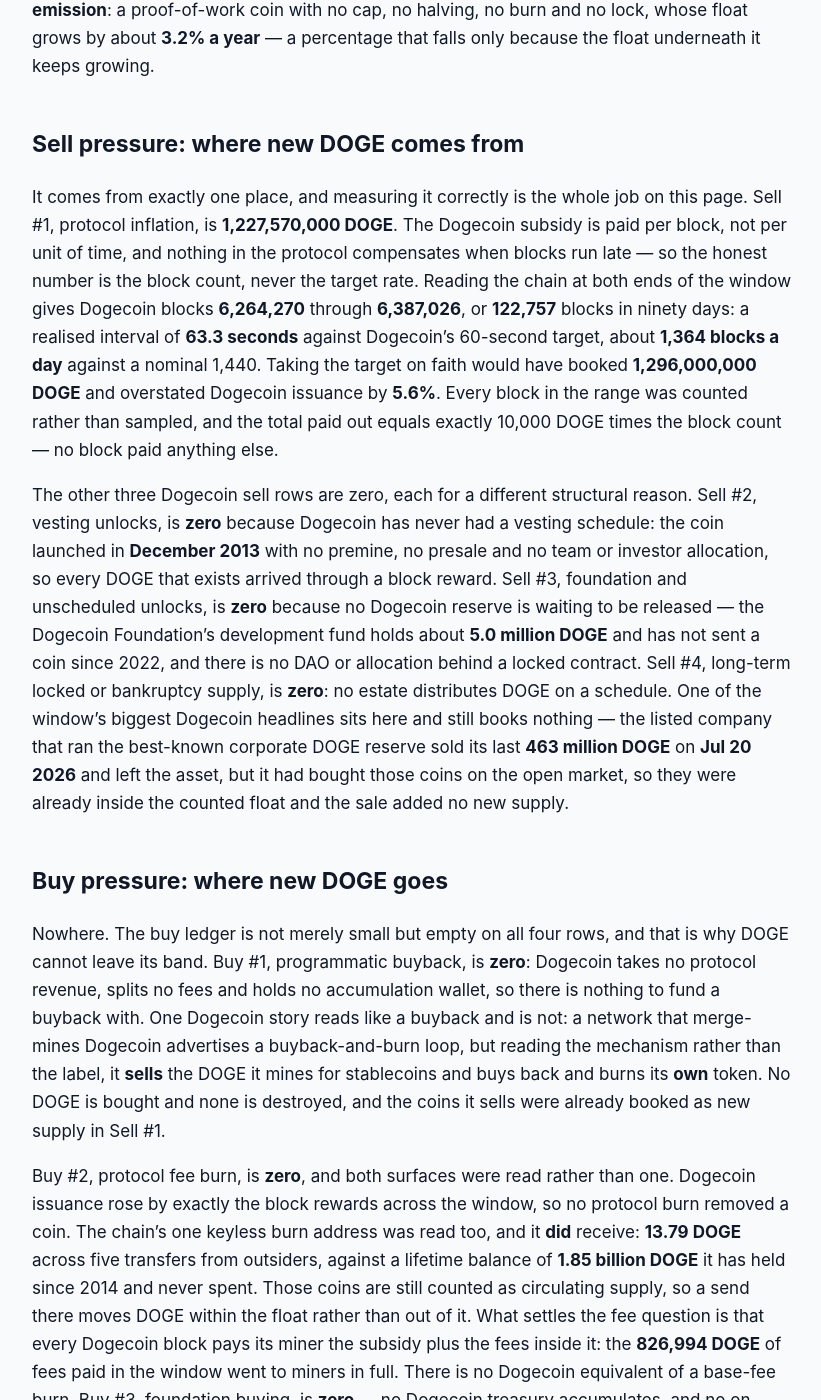
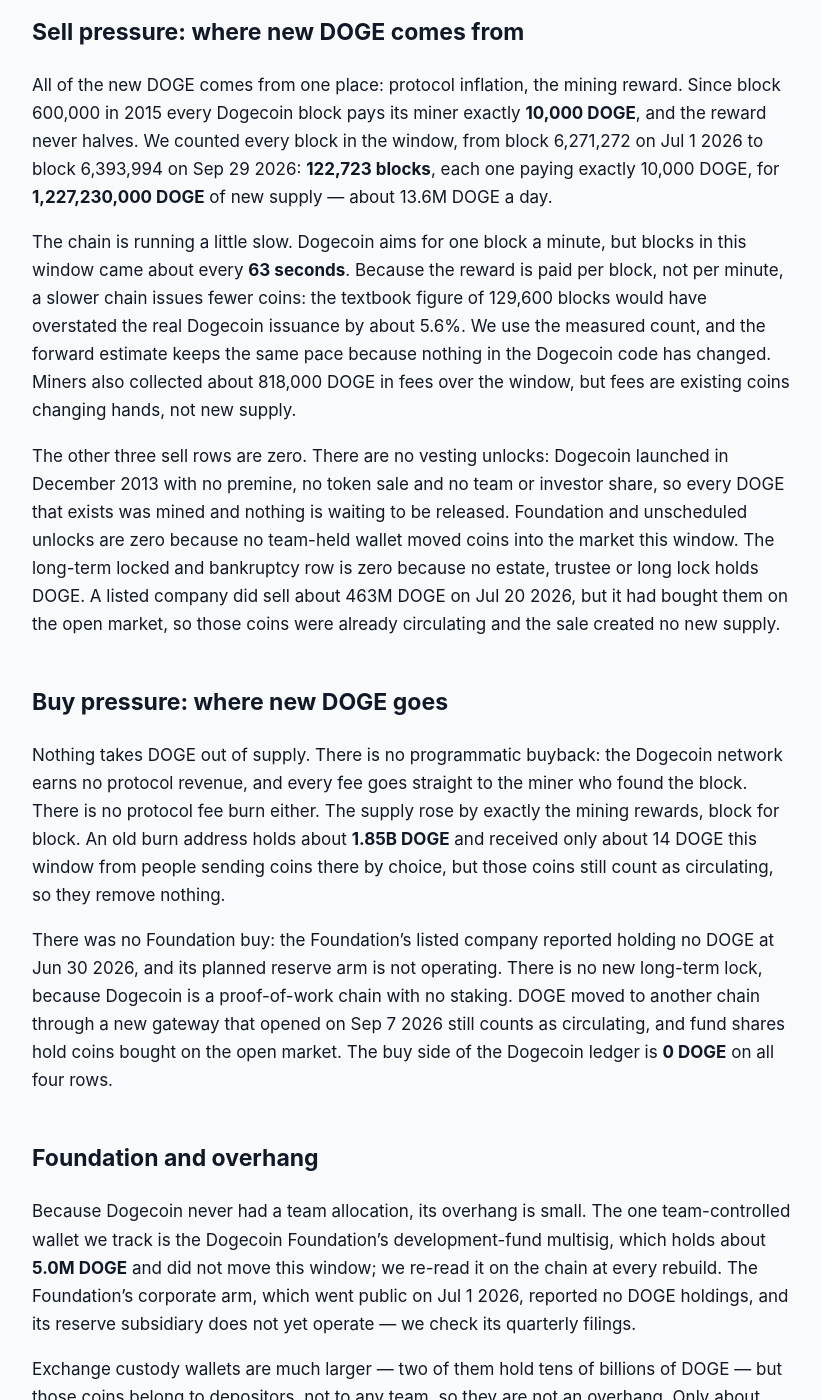
Before and after one commit to jeevansongmy-spec/mrnasdog-articles, a Jekyll site: the page built from crypto/doge-pressure-framework.md, in a window 1280 px wide and 1400 px high, scrolled down 714 px. Shown: the whole window, without its empty margins (228-1049 px from the left). Built offline with Jekyll 4.4.1, drawn with Linux system fonts in a browser that asks for light colours; some of the changed text lies outside the part shown.

Commit message:
publish: crypto/doge-pressure-framework

```diff
--- a/crypto/doge-pressure-framework.md
+++ b/crypto/doge-pressure-framework.md
@@ -1,6 +1,6 @@
 ---
-title: "DOGE Inflation Analysis · September 2026 · Supply growing, projected to keep growing"
-description: "Supply growing, projected to keep growing: 122,757 Dogecoin blocks minted 1.23B DOGE at 10,000 each, against a buy ledger of zero. Net +0.79% over 90 days."
+title: "DOGE Inflation Analysis · September 2026 · Supply growing · projected to keep growing"
+description: "DOGE supply keeps growing: a flat 10,000 DOGE block reward paid miners 1.23B DOGE in 90 days with no burn or buyback, +0.79% net, same next. No cap, no halving."
 canonical_url: "https://mrnasdog.com/research/doge/inflation"
 tags: ["crypto", "doge", "dogecoin", "proof-of-work"]
 published: true
@@ -8,42 +8,54 @@ published: true
 
 Originally published at [https://mrnasdog.com/research/doge/inflation](https://mrnasdog.com/research/doge/inflation) by MrNasdog.
 
-# DOGE Inflation Analysis · September 2026 · Supply growing, projected to keep growing
+# DOGE Inflation Analysis · September 2026 · Supply growing · projected to keep growing
 
-Dogecoin pays its miners a flat **10,000 DOGE** per block, has done so without a halving since 2015, and nothing in the protocol takes a coin back out. Across the 90 days to **Sep 24 2026** the Dogecoin chain produced **122,757** blocks and created **1,227,570,000 DOGE**, against a buy side of **zero**. That is **+0.79% net** on the MrNasdog Pressure Framework, against a supply-monitor reading of **+0.81%** — a gap of **0.03 percentage points**, which is agreement, not conflict. DOGE is inflationary by design and uncapped, adding about **4.98 billion DOGE** a year with no mechanism that offsets it.
+DOGE supply is growing and is projected to keep growing. Dogecoin pays its miners a flat **10,000 DOGE** in every block, and in the 90 days to Sep 29 2026 that created **1,227,230,000 new DOGE** while nothing was burned, bought back or locked — a net rise of **+0.79%** of the circulating supply, against **+0.81%** on our independent monitor. Dogecoin has no supply cap and no halving, so the same number of new coins arrives every 90 days, forever, unless the code is changed.
 
 ## The verdict, in one paragraph
 
-For the 90-day window ending **Sep 24 2026**, the Pressure Framework reads **DOGE at +0.79% net**: the sell side is one row — the Dogecoin block subsidy, **1,227,570,000 DOGE** — and all four buy rows are zero. The independent supply monitor reads the realised 90-day change at **+0.81%**. The gap is **0.03 percentage points**, well inside the framework's half-point tolerance, so DOGE ships with **no data-conflict flag**. The forward column reads the same **+0.79%**, because the Dogecoin subsidy is a constant and the block rate held flat across three separate 30-day legs of the window. The label for DOGE is **permanently inflationary by fixed tail emission**: a proof-of-work coin with no cap, no halving, no burn and no lock, whose float grows by about **3.2% a year** — a percentage that falls only because the float underneath it keeps growing.
+Over the last 90 days the Dogecoin supply grew by **+0.79%** of the **156.11B DOGE** in circulation, and the next 90 days are projected at the same **+0.79%**. Our independent monitor, which reads the supply a different way, shows **+0.81%** for its own 90 days — a gap of only **0.03 percentage points**, well inside our half-point tolerance, so no conflict warning is shown. Across a year the same rule adds about **4.98B DOGE**, or about **3.19%** of today's supply. DOGE is a steady, uncapped proof-of-work coin: built to be inflationary, with nothing on the other side of the ledger.
 
 ## Sell pressure: where new DOGE comes from
 
-It comes from exactly one place, and measuring it correctly is the whole job on this page. Sell #1, protocol inflation, is **1,227,570,000 DOGE**. The Dogecoin subsidy is paid per block, not per unit of time, and nothing in the protocol compensates when blocks run late — so the honest number is the block count, never the target rate. Reading the chain at both ends of the window gives Dogecoin blocks **6,264,270** through **6,387,026**, or **122,757** blocks in ninety days: a realised interval of **63.3 seconds** against Dogecoin's 60-second target, about **1,364 blocks a day** against a nominal 1,440. Taking the target on faith would have booked **1,296,000,000 DOGE** and overstated Dogecoin issuance by **5.6%**. Every block in the range was counted rather than sampled, and the total paid out equals exactly 10,000 DOGE times the block count — no block paid anything else.
+All of the new DOGE comes from one place: protocol inflation, the mining reward. Since block 600,000 in 2015 every Dogecoin block pays its miner exactly **10,000 DOGE**, and the reward never halves. We counted every block in the window, from block 6,271,272 on Jul 1 2026 to block 6,393,994 on Sep 29 2026: **122,723 blocks**, each one paying exactly 10,000 DOGE, for **1,227,230,000 DOGE** of new supply — about 13.6M DOGE a day.
 
-The other three Dogecoin sell rows are zero, each for a different structural reason. Sell #2, vesting unlocks, is **zero** because Dogecoin has never had a vesting schedule: the coin launched in **December 2013** with no premine, no presale and no team or investor allocation, so every DOGE that exists arrived through a block reward. Sell #3, foundation and unscheduled unlocks, is **zero** because no Dogecoin reserve is waiting to be released — the Dogecoin Foundation's development fund holds about **5.0 million DOGE** and has not sent a coin since 2022, and there is no DAO or allocation behind a locked contract. Sell #4, long-term locked or bankruptcy supply, is **zero**: no estate distributes DOGE on a schedule. One of the window's biggest Dogecoin headlines sits here and still books nothing — the listed company that ran the best-known corporate DOGE reserve sold its last **463 million DOGE** on **Jul 20 2026** and left the asset, but it had bought those coins on the open market, so they were already inside the counted float and the sale added no new supply.
+The chain is running a little slow. Dogecoin aims for one block a minute, but blocks in this window came about every **63 seconds**. Because the reward is paid per block, not per minute, a slower chain issues fewer coins: the textbook figure of 129,600 blocks would have overstated the real Dogecoin issuance by about 5.6%. We use the measured count, and the forward estimate keeps the same pace because nothing in the Dogecoin code has changed. Miners also collected about 818,000 DOGE in fees over the window, but fees are existing coins changing hands, not new supply.
+
+The other three sell rows are zero. There are no vesting unlocks: Dogecoin launched in December 2013 with no premine, no token sale and no team or investor share, so every DOGE that exists was mined and nothing is waiting to be released. Foundation and unscheduled unlocks are zero because no team-held wallet moved coins into the market this window. The long-term locked and bankruptcy row is zero because no estate, trustee or long lock holds DOGE. A listed company did sell about 463M DOGE on Jul 20 2026, but it had bought them on the open market, so those coins were already circulating and the sale created no new supply.
 
 ## Buy pressure: where new DOGE goes
 
-Nowhere. The buy ledger is not merely small but empty on all four rows, and that is why DOGE cannot leave its band. Buy #1, programmatic buyback, is **zero**: Dogecoin takes no protocol revenue, splits no fees and holds no accumulation wallet, so there is nothing to fund a buyback with. One Dogecoin story reads like a buyback and is not: a network that merge-mines Dogecoin advertises a buyback-and-burn loop, but reading the mechanism rather than the label, it **sells** the DOGE it mines for stablecoins and buys back and burns its **own** token. No DOGE is bought and none is destroyed, and the coins it sells were already booked as new supply in Sell #1.
+Nothing takes DOGE out of supply. There is no programmatic buyback: the Dogecoin network earns no protocol revenue, and every fee goes straight to the miner who found the block. There is no protocol fee burn either. The supply rose by exactly the mining rewards, block for block. An old burn address holds about **1.85B DOGE** and received only about 14 DOGE this window from people sending coins there by choice, but those coins still count as circulating, so they remove nothing.
 
-Buy #2, protocol fee burn, is **zero**, and both surfaces were read rather than one. Dogecoin issuance rose by exactly the block rewards across the window, so no protocol burn removed a coin. The chain's one keyless burn address was read too, and it **did** receive: **13.79 DOGE** across five transfers from outsiders, against a lifetime balance of **1.85 billion DOGE** it has held since 2014 and never spent. Those coins are still counted as circulating supply, so a send there moves DOGE within the float rather than out of it. What settles the fee question is that every Dogecoin block pays its miner the subsidy plus the fees inside it: the **826,994 DOGE** of fees paid in the window went to miners in full. There is no Dogecoin equivalent of a base-fee burn. Buy #3, foundation buying, is **zero** — no Dogecoin treasury accumulates, and no on-chain flow this window shows an identified group buying. Buy #4, new long-term locks, is **zero** because Dogecoin is proof-of-work: no staking, no bonding and no lockup contract, so not one coin of the **156.04 billion** outstanding is held back from the float by the protocol.
+There was no Foundation buy: the Foundation's listed company reported holding no DOGE at Jun 30 2026, and its planned reserve arm is not operating. There is no new long-term lock, because Dogecoin is a proof-of-work chain with no staking. DOGE moved to another chain through a new gateway that opened on Sep 7 2026 still counts as circulating, and fund shares hold coins bought on the open market. The buy side of the Dogecoin ledger is **0 DOGE** on all four rows.
 
 ## Foundation and overhang
 
-Dogecoin has almost nothing outside its float, and that fact decides every overhang question on the page. The classified supply leaves only about **1.23 million DOGE** outside circulation, so any wallet larger than that is, by simple arithmetic, already counted — and its coins cannot add new supply when they move. The Dogecoin Foundation's development-fund wallet holds about **5.0 million DOGE**; it grows only by small donations, has not spent since **Dec 2022**, and is re-read on every refresh. The Foundation's listed corporate arm reported **no digital assets** at all on **Jun 30 2026**, four days into this window, and its next quarterly report is where a reserve could reappear. Beyond that, the framework watches balances it deliberately does not book: exchange custody wallets — a single custody address alone holds **27.16 billion DOGE** — which belong to depositors, and a cross-chain gateway that opened on **Sep 7 2026** locks native DOGE that was already counted. If the development fund's balance falls between refreshes, or any of these balances moves in a way that is not custody churn, the outflow enters Sell #3 at the next refresh.
+Because Dogecoin never had a team allocation, its overhang is small. The one team-controlled wallet we track is the Dogecoin Foundation's development-fund multisig, which holds about **5.0M DOGE** and did not move this window; we re-read it on the chain at every rebuild. The Foundation's corporate arm, which went public on Jul 1 2026, reported no DOGE holdings, and its reserve subsidiary does not yet operate — we check its quarterly filings.
+
+Exchange custody wallets are much larger — two of them hold tens of billions of DOGE — but those coins belong to depositors, not to any team, so they are not an overhang. Only about 470,000 DOGE sits outside the circulating count at all, so every wallet we watch is already inside the float. If the development fund's balance falls between refreshes, the outflow enters the Foundation row of the sell ledger at the next refresh.
 
 ## How DOGE compares to other proof-of-work coins
 
-DOGE sits in a small group: proof-of-work with a fixed tail emission and **no cap at all**. Against a hard-capped proof-of-work chain the contrast is the halving — there the subsidy halves on a published schedule and issuance falls toward zero, while Dogecoin's subsidy never halves, so its yearly issuance stays a constant **4.98 billion DOGE** and only the percentage falls. A tail-emission privacy coin is the nearest analogue, but those tails were sized to be a fraction of a percent a year; Dogecoin's runs at about **3.2%**. Against an uncapped proof-of-stake chain the difference is which side the offset sits on: those chains usually pair issuance with a fee burn that claws part of it back, and DOGE has no burn of any kind.
+Most proof-of-work coins follow the Bitcoin model: a reward that halves on a schedule and a hard cap on supply. Bitcoin stops at 21M coins, and Litecoin — the chain Dogecoin is merge-mined with — stops at 84M. Dogecoin gave up both. Its reward is fixed at 10,000 DOGE a block and there is no cap, so DOGE issuance never falls in coins. What falls is the rate: the same 4.98B DOGE a year is a smaller share of a bigger supply each year, so DOGE inflation drifts down slowly — about 3.19% a year today, and about 2.4% a year in ten years at the same pace.
 
-The deeper contrast is with coins that beat their issuance. A chain that burns part of every fee, or funds a scheduled destruction out of reserves, can turn a positive mint into a negative net. Dogecoin has no such lever, and the fee base that would power one is small: the chain collected **826,994 DOGE** of fees over the window, roughly **$260,000** a year at the window's prices, against a market value near **$14.64 billion** — about **0.002%**. Even burning every Dogecoin fee would offset less than a tenth of one percent of the mint. DOGE's supply story is not a policy that could be tuned at the margin; it is the absence of any policy at all.
+The closest match is a tail-emission coin such as Monero, which also pays a small fixed reward per block forever instead of stopping. The difference is size: Dogecoin's fixed reward was set when its supply was already about 98B DOGE, so the flat reward still adds a few percent a year. Unlike Ethereum, which burns part of every fee, Dogecoin burns nothing, and unlike exchange tokens, nothing buys DOGE back.
+
+Against coins with team or investor unlocks, DOGE is simpler to read: there is no unlock calendar and no cliff, so the DOGE supply path is one straight line set by block count. Its risk is not a surprise release but the steady, uncapped flow to miners, who sell part of it to pay their costs.
 
 ## What to watch in the next 90 days
 
-First and largest: any revival of the proposal to cut the Dogecoin block reward from **10,000** to **1,000 DOGE**, which would take yearly issuance from about 5 billion to about 500 million. Its issue was closed without a merge, no Dogecoin Core release has shipped since **Dec 1 2024**, and there is no activation height; if one ever appears, it rewrites the only row on this page. Second, the block rate itself — Dogecoin is merge-mined with Litecoin, so combined hashpower sets the interval, and the **63.3 second** average measured here is what keeps issuance 5.6% under nominal. Third, the keyless burn address, which took **13.79 DOGE** in ninety days; an organised Dogecoin burn would show there first. Fourth, the cross-chain gateway that opened on **Sep 7 2026**, float-neutral today. Fifth, the Foundation's corporate arm and its development fund — the next quarterly filing and the fund's **5.0 million DOGE** balance are the only places Sell #3 could stop reading zero.
+**Oct 14 2026** — one spot DOGE fund makes its last trade and returns its coins to its investors; those coins are already circulating, so the Dogecoin supply reading does not change.
+
+**The block pace** — blocks now arrive about every 63 seconds; if more mining power returns and the chain runs at its 60-second target, issuance would rise about 5.6%, to about 1.30B DOGE per 90 days.
+
+**The reward-cut idea** — a proposal to cut the reward to 1,000 DOGE a block made the news again on Sep 16 2026, but it was closed in January 2025, and any change would need a new Dogecoin Core release; the last one came out on Dec 1 2024.
+
+**Foundation wallets** — the 5.0M DOGE development fund, and the next quarterly filing of the Foundation's listed company for any sign that its reserve starts buying or holding DOGE.
 
 ## Summary
 
-The MrNasdog Pressure Framework reads DOGE at **+0.79% net** over the trailing 90 days and **+0.79%** over the next 90, on a ledger with one non-zero row. The mechanism is a flat, halving-free Dogecoin subsidy of **10,000 DOGE** per block that created **1,227,570,000 DOGE** this window, set against a buy side that is empty — no buyback, no fee burn, no treasury bid, no lock. The key risk runs the unusual direction: the danger to holders is not that something breaks but that nothing changes, because the protocol has no lever to slow the mint and the one proposal to add one never reached an activation date. There is no ceiling either — Dogecoin is uncapped, adding about **4.98 billion DOGE** a year forever, roughly **3.2%** of today's **156.04 billion** and a slowly falling share of an ever-larger float.
+DOGE is steadily inflationary: Dogecoin paid miners **1,227,230,000 new DOGE** over the 90 days to Sep 29 2026, nothing was burned, bought back or locked, and supply grew **+0.79%**, with the same projected for the next 90 days. The mechanism is a flat 10,000 DOGE block reward with no halving and no cap, and the independent monitor agrees within 0.03 points. The key risk is the constant flow of new coins to miners, about **4.98B DOGE** a year; the only ceiling is the block count, and only a hard fork could change the reward.
 
-*MrNasdog Pressure Framework analysis of DOGE, Metric 1 — Inflation. Data + explanation only. Not financial advice. Updated Sep 24 2026.*
+*MrNasdog Pressure Framework analysis of DOGE, Metric 1 — Inflation. Data + explanation only. Not financial advice. Checked Sep 29 2026.*
```
